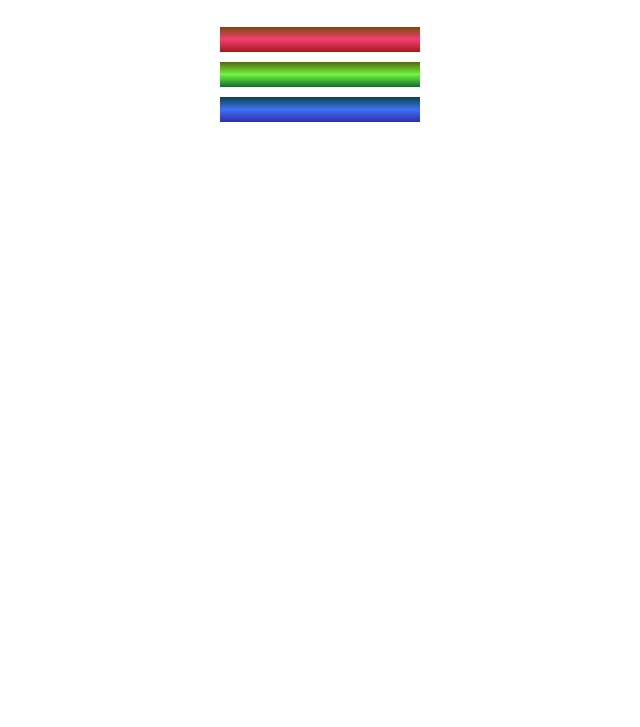
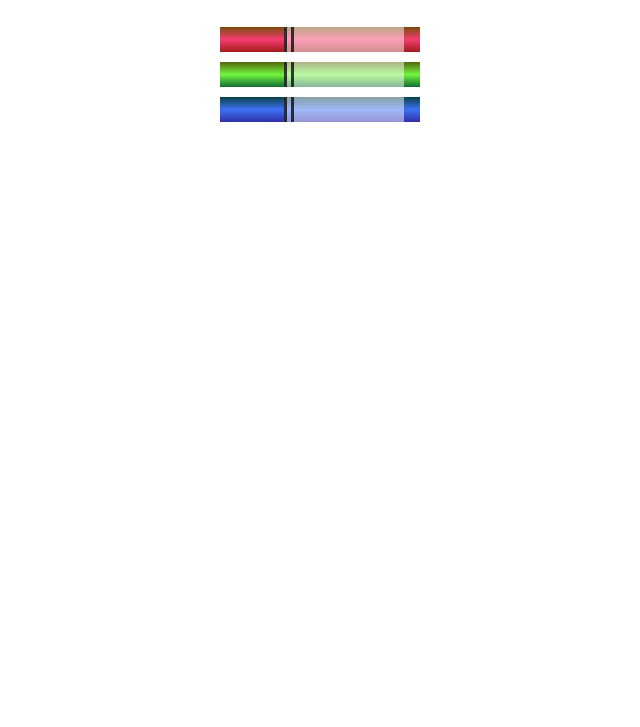
Before and after one commit to BravineTheeDeveloper/Colored-makers, a plain HTML site: page index.html in a window 1280 px wide. Shown: the part 73-800 px from the top of the page, without its empty margins (320-960 px from the left). Drawn offline with Linux system fonts and the light colour scheme.

Commit message:
CSS Colors

```diff
--- a/colormarker.css
+++ b/colormarker.css
@@ -12,6 +12,21 @@ h1 {
     width: 200px;
     margin: 10px auto;
 }
+.cap {
+    width: 60px;
+    height: 25px;
+}
+
+.sleeve {
+    width: 110px;
+    height: 25px;
+    background-color: rgba(255, 255, 255, 0.5);
+    border-left: 10px double rgba(0, 0, 0, 0.75);
+}
+
+.cap, .sleeve {
+    display: inline-block;
+}
 
 .red{
     /* linear-gradient(gradientDirection, color1, color2, ...); */
```
